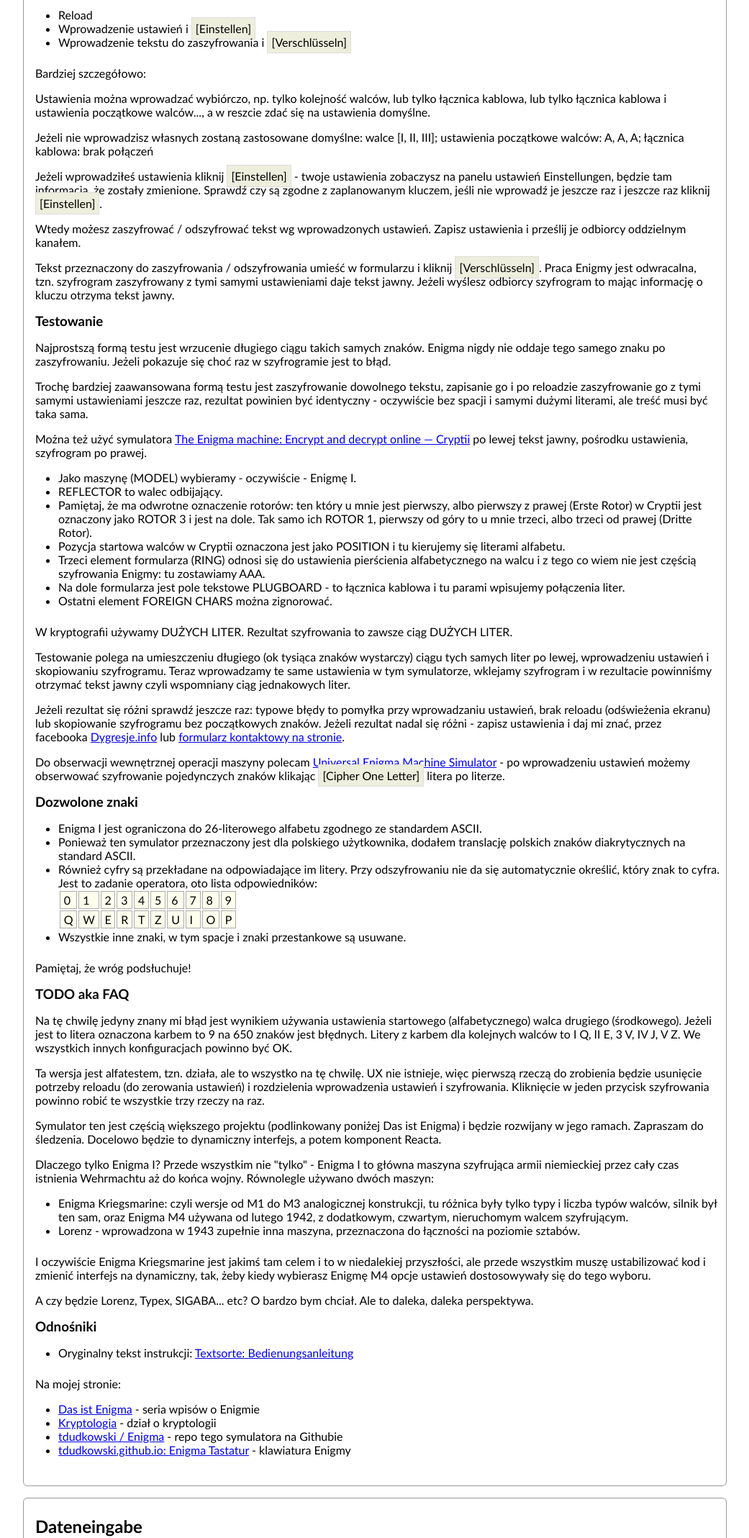
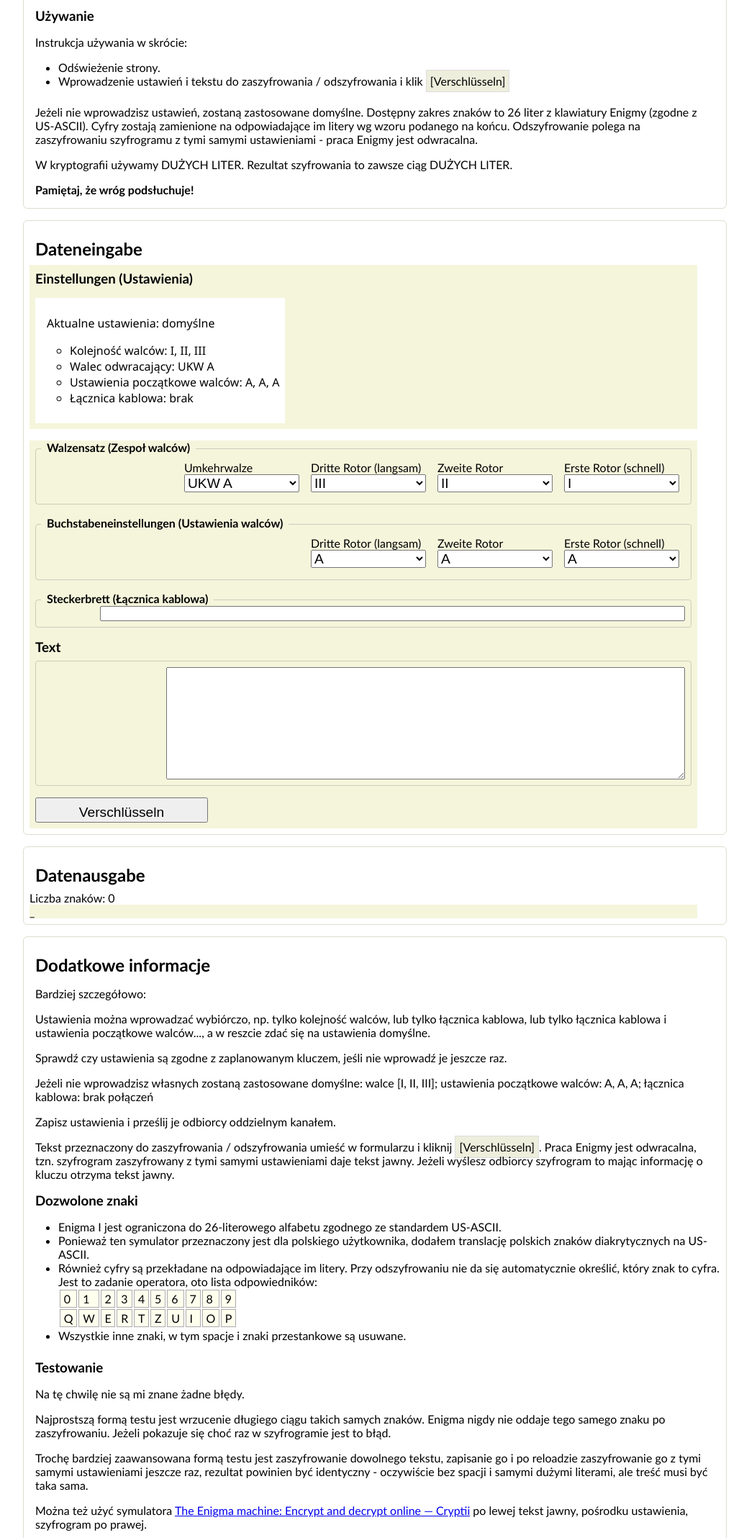
Before and after one commit to tdudkowski/Enigma, a plain HTML site: page index.html in a window 1280 px wide. Shown: the part 663-2800 px from the top of the page at 72% size, without its empty margins (119-1160 px from the left). Drawn offline with Linux system fonts and the light colour scheme.

Commit message:
seems FINAL

```diff
--- a/index.html
+++ b/index.html
@@ -1,11 +1,11 @@
 <!DOCTYPE html>
-<html lang="pl">
+<html lang="en">
 
 <head>
     <meta charset="UTF-8">
     <meta name="viewport" content="width=device-width, initial-scale=1.0">
-    <title>Enigma</title>
-    <script src="index.js" defer></script>
+    <title>Enigma Final</title>
+    <script src="final2.js" defer></script>
     <style>
         body {
             font-family: 'Gill Sans', 'Gill Sans MT', Calibri, 'Trebuchet MS', sans-serif
@@ -20,7 +20,7 @@
         }
 
         div.section {
-            border: 1px solid #999;
+            border: 1px solid #ddc;
             border-radius: 6px;
             padding: .5rem;
             margin: .5rem;
@@ -57,7 +57,7 @@
         }
 
         select {
-            width: 11rem;
+            width: 10rem;
             font-size: 1.2rem;
         }
 
@@ -75,7 +75,7 @@
         }
 
         .setting-field {
-            border: 1px solid #aa9;
+            border: 1px solid #ccb;
             border-radius: 4px;
             padding: .5rem;
             margin: .5rem;
@@ -136,12 +136,16 @@
         <h3>Beachte die Gebrauchsanleitung für die Chiffriermaschine</h3>
 
         <p>Rekonstrukcja niemieckiej maszyny szyfrującej Enigma I (podstawowa maszyna szyfrująca armii niemieckiej w
-            latach 1930-45). Rekonstrukcja składa się z trzech części:</p>
+            latach 1930-45). Jest to część obszerniejszego projektu <a href="">Das ist Enigma</a>, który łączy aspekty
+            historyczne i programistyczne kryptologii wojennej pierwszej połowy XX wieku.</p>
+
+        <p>Rekonstrukcja składa się z trzech części:</p>
 
         <ul>
-            <li>Instrukcji (niem. Zur Beachtung!), którą teraz czytasz</li>
-            <li>Wejścia danych (niem. Dateneingabe) z panelem ustawień - pośrodku</li>
-            <li>Wyjścia danych (niem. Datenausgabe) - na dole strony</li>
+            <li>Podstawowej instrukcji (niem. Zur Beachtung!), którą teraz czytasz.</li>
+            <li>Wejścia danych (niem. Dateneingabe) z panelem ustawień.</li>
+            <li>Wyjścia danych (niem. Datenausgabe).</li>
+            <li>Reszty informacji, całkiem na końcu, gdzie nikt nie zajrzy.</li>
         </ul>
 
         <h3>Ustawienia (niem. Einstellungen)</h3>
@@ -166,170 +170,22 @@
         <p>Instrukcja używania w skrócie:</p>
 
         <ul>
-            <li>Reload</li>
-            <li>Wprowadzenie ustawień i <span class="buttonName">[Einstellen]</span></li>
-            <li>Wprowadzenie tekstu do zaszyfrowania i <span class="buttonName">[Verschlüsseln]</span></li>
+            <li>Odświeżenie strony.</li>
+            <li>Wprowadzenie ustawień i tekstu do zaszyfrowania / odszyfrowania i klik <span
+                    class="buttonName">[Verschlüsseln]</span>
+            </li>
         </ul>
 
-        <p>Bardziej szczegółowo:</p>
-
-        <p>Ustawienia można wprowadzać wybiórczo, np. tylko kolejność walców, lub tylko łącznica kablowa, lub tylko
-            łącznica kablowa i ustawienia początkowe walców..., a w reszcie zdać się na ustawienia domyślne.</p>
-
-        <p>Jeżeli nie wprowadzisz własnych zostaną zastosowane domyślne: walce [I, II, III]; ustawienia początkowe
-            walców: A, A, A; łącznica kablowa: brak połączeń</p>
-
-        <p>Jeżeli wprowadziłeś ustawienia kliknij <span class="buttonName">[Einstellen]</span> - twoje ustawienia
-            zobaczysz na panelu ustawień
-            Einstellungen, będzie tam informacja, że zostały zmienione. Sprawdź czy są zgodne z zaplanowanym kluczem,
-            jeśli nie wprowadź je jeszcze raz i jeszcze raz kliknij <span class="buttonName">[Einstellen]</span>.</p>
-
-        <p>Wtedy możesz zaszyfrować / odszyfrować tekst wg wprowadzonych ustawień. Zapisz ustawienia i prześlij je
-            odbiorcy oddzielnym kanałem.</p>
-
-        <p>Tekst przeznaczony do zaszyfrowania / odszyfrowania umieść w formularzu i kliknij <span
-                class="buttonName">[Verschlüsseln]</span>. Praca
-            Enigmy jest odwracalna, tzn. szyfrogram zaszyfrowany z tymi samymi ustawieniami daje tekst jawny. Jeżeli
-            wyślesz odbiorcy szyfrogram to mając informację o kluczu otrzyma tekst jawny.</p>
-
-        <h3>Testowanie</h3>
-
-        <p>Najprostszą formą testu jest wrzucenie długiego ciągu takich samych znaków. Enigma nigdy nie oddaje tego
-            samego znaku po zaszyfrowaniu. Jeżeli pokazuje się choć raz w szyfrogramie jest to błąd.</p>
-
-        <p>Trochę bardziej zaawansowana formą testu jest zaszyfrowanie dowolnego tekstu, zapisanie go i po reloadzie
-            zaszyfrowanie go z tymi samymi ustawieniami jeszcze raz, rezultat powinien być identyczny - oczywiście bez
-            spacji i samymi dużymi literami, ale treść musi być taka sama.</p>
-
-        <p>Można też użyć symulatora <a href="https://cryptii.com/pipes/enigma-machine">The Enigma machine:
-                Encrypt and decrypt online — Cryptii</a> po lewej tekst jawny, pośrodku ustawienia, szyfrogram po
-            prawej.</p>
-
-        <ul>
-            <li>Jako maszynę (MODEL) wybieramy - oczywiście - Enigmę I.</li>
-            <li>REFLECTOR to walec odbijający.</li>
-            <li>Pamiętaj, że ma odwrotne oznaczenie rotorów: ten który u mnie jest pierwszy, albo pierwszy z prawej
-                (Erste Rotor) w Cryptii jest oznaczony jako ROTOR 3 i jest na dole. Tak samo ich ROTOR 1, pierwszy od
-                góry to u mnie trzeci, albo trzeci od prawej (Dritte Rotor).</li>
-            <li>Pozycja startowa walców w Cryptii oznaczona jest jako POSITION i tu kierujemy się literami alfabetu.
-            </li>
-            <li>Trzeci element formularza (RING) odnosi się do ustawienia pierścienia alfabetycznego na walcu i z tego
-                co wiem nie jest częścią szyfrowania Enigmy: tu zostawiamy AAA.</li>
-            <li>Na dole formularza jest pole tekstowe PLUGBOARD - to łącznica kablowa i tu parami wpisujemy połączenia
-                liter.</li>
-            <li>Ostatni element FOREIGN CHARS można zignorować.</li>
-        </ul>
+        <p>Jeżeli nie wprowadzisz ustawień, zostaną zastosowane domyślne. Dostępny zakres znaków to 26 liter z
+            klawiatury Enigmy (zgodne z US-ASCII). Cyfry zostają zamienione na odpowiadające im litery wg wzoru podanego
+            na końcu. Odszyfrowanie polega na zaszyfrowaniu szyfrogramu z tymi samymi ustawieniami - praca Enigmy jest
+            odwracalna.</p>
 
         <p>W kryptografii używamy DUŻYCH LITER. Rezultat szyfrowania to zawsze ciąg DUŻYCH LITER.</p>
 
-        <p>Testowanie polega na umieszczeniu długiego (ok tysiąca znaków wystarczy) ciągu tych samych liter po lewej,
-            wprowadzeniu ustawień i skopiowaniu szyfrogramu. Teraz wprowadzamy te same ustawienia w tym symulatorze,
-            wklejamy szyfrogram i w rezultacie powinniśmy otrzymać tekst jawny czyli wspomniany ciąg jednakowych liter.
-        </p>
-
-        <p>Jeżeli rezultat się różni sprawdź jeszcze raz: typowe błędy to pomyłka przy wprowadzaniu ustawień, brak
-            reloadu (odświeżenia ekranu) lub skopiowanie szyfrogramu bez początkowych znaków. Jeżeli rezultat nadal się
-            różni - zapisz ustawienia i daj mi znać, przez facebooka <a
-                href="https://www.facebook.com/dygresje.info">Dygresje.info</a> lub <a
-                href="https://dygresje.info/kontakt">formularz kontaktowy na stronie</a>.</p>
-
-        <p>Do obserwacji wewnętrznej operacji maszyny polecam <a
-                href="https://summersidemakerspace.ca/projects/enigma-machine/">Universal Enigma Machine Simulator</a> -
-            po wprowadzeniu ustawień możemy obserwować szyfrowanie pojedynczych znaków klikając <span
-                class="buttonName">[Cipher One Letter]</span>
-            litera po literze.</p>
-
-        <h3>Dozwolone znaki</h3>
-
-        <ul>
-            <li>Enigma I jest ograniczona do 26-literowego alfabetu zgodnego ze standardem ASCII.</li>
-            <li>Ponieważ ten symulator przeznaczony jest dla polskiego użytkownika, dodałem translację polskich znaków
-                diakrytycznych na standard ASCII.</li>
-            <li>Również cyfry są przekładane na odpowiadające im litery. Przy odszyfrowaniu nie da się automatycznie
-                określić, który znak to cyfra. Jest to zadanie operatora, oto lista odpowiedników:
-                <table>
-                    <tr>
-                        <td>0</td>
-                        <td>1</td>
-                        <td>2</td>
-                        <td>3</td>
-                        <td>4</td>
-                        <td>5</td>
-                        <td>6</td>
-                        <td>7</td>
-                        <td>8</td>
-                        <td>9</td>
-                    </tr>
-                    <tr>
-                        <td>Q</td>
-                        <td>W</td>
-                        <td>E</td>
-                        <td>R</td>
-                        <td>T</td>
-                        <td>Z</td>
-                        <td>U</td>
-                        <td>I</td>
-                        <td>O</td>
-                        <td>P</td>
-                    </tr>
-                </table>
-            </li>
-            <li>Wszystkie inne znaki, w tym spacje i znaki przestankowe są usuwane.</li>
-        </ul>
-
-        <p>Pamiętaj, że wróg podsłuchuje!</p>
-
-        <h3>TODO aka FAQ</h3>
-
-        <p>Na tę chwilę jedyny znany mi błąd jest wynikiem używania ustawienia startowego (alfabetycznego) walca drugiego (środkowego).
-            Jeżeli jest to litera oznaczona karbem to 9 na 650 znaków jest błędnych. Litery z karbem dla kolejnych walców to I Q, II E, 3 V, IV J, V Z.
-        We wszystkich innych konfiguracjach powinno być OK.</p>
-
-        <p>Ta wersja jest alfatestem, tzn. działa, ale to wszystko na tę chwilę. UX nie istnieje, więc pierwszą rzeczą
-            do zrobienia będzie usunięcie potrzeby reloadu (do zerowania ustawień) i rozdzielenia wprowadzenia ustawień
-            i szyfrowania. Kliknięcie w jeden przycisk szyfrowania powinno robić te wszystkie trzy rzeczy na raz.</p>
-
-        <p>Symulator ten jest częścią większego projektu (podlinkowany poniżej Das ist Enigma) i będzie rozwijany w jego
-            ramach. Zapraszam do śledzenia. Docelowo będzie to dynamiczny interfejs, a potem komponent Reacta.</p>
-
-        <p>Dlaczego tylko Enigma I? Przede wszystkim nie "tylko" - Enigma I to główna maszyna szyfrująca armii
-            niemieckiej przez cały czas istnienia Wehrmachtu aż do końca wojny. Równolegle używano dwóch maszyn:</p>
-
-        <ul>
-            <li>Enigma Kriegsmarine: czyli wersje od M1 do M3 analogicznej konstrukcji, tu różnica były tylko typy i
-                liczba typów walców, silnik był ten sam, oraz Enigma M4 używana od lutego 1942, z dodatkowym, czwartym,
-                nieruchomym walcem szyfrującym.</li>
-            <li>Lorenz - wprowadzona w 1943 zupełnie inna maszyna, przeznaczona do łączności na poziomie sztabów.</li>
-        </ul>
-
-        <p>I oczywiście Enigma Kriegsmarine jest jakimś tam celem i to w niedalekiej przyszłości, ale przede wszystkim
-            muszę ustabilizować kod i zmienić interfejs na dynamiczny, tak, żeby kiedy wybierasz Enigmę M4 opcje
-            ustawień dostosowywały się do tego wyboru.</p>
-
-        <p>A czy będzie Lorenz, Typex, SIGABA... etc? O bardzo bym chciał. Ale to daleka, daleka perspektywa.</p>
-
-        <h3>Odnośniki</h3>
-
-        <ul>
-            <li>Oryginalny tekst instrukcji: <a
-                    href="https://wolfgang-naeser-marburg.lima-city.de/htm/enigma.htm">Textsorte:
-                    Bedienungsanleitung</a></li>
-        </ul>
-
-        <p>Na mojej stronie:</p>
-
-        <ul>
-            <li><a href="https://dygresje.info/blog/enigma">Das ist Enigma</a> - seria wpisów o Enigmie</li>
-            <li><a href="https://dygresje.info/it/kryptologia">Kryptologia</a> - dział o kryptologii</li>
-            <li><a href="https://github.com/tdudkowski/Enigma">tdudkowski / Enigma</a> - repo tego symulatora na
-                Githubie</li>
-            <li><a href="https://tdudkowski.github.io/Enigma/index-tastatur.html">tdudkowski.github.io: Enigma
-                    Tastatur</a> - klawiatura Enigmy</li>
-        </ul>
-
-        <p></p>
+        <p><strong>Pamiętaj, że wróg podsłuchuje!</strong></p>
     </div>
-     <div class="section">
+    <div class="section">
         <h2>Dateneingabe</h2>
         <div class="settingsPanel">
             <h3>Einstellungen (Ustawienia)</h3>
@@ -479,13 +335,15 @@
                 <section class="setting-field">
                     <input id="steckerbrett">
                 </section>
-                <button id="buttonSettings">Einstellen</button>
+                <!-- <button id="buttonSettings">Einstellen</button>
             </form>
         </div>
         <div>
-            <form class="formInput">
-                <h3>Formular</h3>
-                <textarea id="input" cols="50" rows="10"></textarea><br />
+            <form class="formInput"> -->
+                <h3>Text</h3>
+                <section class="setting-field">
+                    <textarea id="input" cols="50" rows="10"></textarea>
+                </section>
                 <button id="button">Verschlüsseln</button>
             </form>
         </div>
@@ -495,7 +353,156 @@
         <div>Liczba znaków: <span id="counter">0</span></div>
         <div id="output">_</div>
     </div>
-    <hr />
+    <div class="section">
+
+        <h2>Dodatkowe informacje</h2>
+
+        <p>Bardziej szczegółowo:</p>
+
+        <p>Ustawienia można wprowadzać wybiórczo, np. tylko kolejność walców, lub tylko łącznica kablowa, lub tylko
+            łącznica kablowa i ustawienia początkowe walców..., a w reszcie zdać się na ustawienia domyślne.</p>
+
+        <p>Sprawdź czy ustawienia są zgodne z zaplanowanym kluczem, jeśli nie wprowadź je jeszcze raz.</p>
+
+        <p>Jeżeli nie wprowadzisz własnych zostaną zastosowane domyślne: walce [I, II, III]; ustawienia początkowe
+            walców: A, A, A; łącznica kablowa: brak połączeń</p>
+
+        <p>Zapisz ustawienia i prześlij je odbiorcy oddzielnym kanałem.</p>
+
+        <p>Tekst przeznaczony do zaszyfrowania / odszyfrowania umieść w formularzu i kliknij <span
+                class="buttonName">[Verschlüsseln]</span>. Praca Enigmy jest odwracalna, tzn. szyfrogram zaszyfrowany z
+            tymi samymi ustawieniami daje tekst jawny. Jeżeli wyślesz odbiorcy szyfrogram to mając informację o kluczu
+            otrzyma tekst jawny.</p>
+
+        <h3>Dozwolone znaki</h3>
+
+        <ul>
+            <li>Enigma I jest ograniczona do 26-literowego alfabetu zgodnego ze standardem US-ASCII.</li>
+            <li>Ponieważ ten symulator przeznaczony jest dla polskiego użytkownika, dodałem translację polskich znaków
+                diakrytycznych na US-ASCII.</li>
+            <li>Również cyfry są przekładane na odpowiadające im litery. Przy odszyfrowaniu nie da się automatycznie
+                określić, który znak to cyfra. Jest to zadanie operatora, oto lista odpowiedników:
+                <table>
+                    <tr>
+                        <td>0</td>
+                        <td>1</td>
+                        <td>2</td>
+                        <td>3</td>
+                        <td>4</td>
+                        <td>5</td>
+                        <td>6</td>
+                        <td>7</td>
+                        <td>8</td>
+                        <td>9</td>
+                    </tr>
+                    <tr>
+                        <td>Q</td>
+                        <td>W</td>
+                        <td>E</td>
+                        <td>R</td>
+                        <td>T</td>
+                        <td>Z</td>
+                        <td>U</td>
+                        <td>I</td>
+                        <td>O</td>
+                        <td>P</td>
+                    </tr>
+                </table>
+            </li>
+            <li>Wszystkie inne znaki, w tym spacje i znaki przestankowe są usuwane.</li>
+        </ul>
+
+        <h3>Testowanie</h3>
+
+        <p>Na tę chwilę nie są mi znane żadne błędy.</p>
+
+        <p>Najprostszą formą testu jest wrzucenie długiego ciągu takich samych znaków. Enigma nigdy nie oddaje tego
+            samego znaku po zaszyfrowaniu. Jeżeli pokazuje się choć raz w szyfrogramie jest to błąd.</p>
+
+        <p>Trochę bardziej zaawansowana formą testu jest zaszyfrowanie dowolnego tekstu, zapisanie go i po reloadzie
+            zaszyfrowanie go z tymi samymi ustawieniami jeszcze raz, rezultat powinien być identyczny - oczywiście bez
+            spacji i samymi dużymi literami, ale treść musi być taka sama.</p>
+
+        <p>Można też użyć symulatora <a href="https://cryptii.com/pipes/enigma-machine">The Enigma machine:
+                Encrypt and decrypt online — Cryptii</a> po lewej tekst jawny, pośrodku ustawienia, szyfrogram po
+            prawej.</p>
+
+        <ul>
+            <li>Jako maszynę (MODEL) wybieramy - oczywiście - Enigmę I.</li>
+            <li>REFLECTOR to walec odbijający.</li>
+            <li>Pamiętaj, że ma odwrotne oznaczenie rotorów: ten który u mnie jest pierwszy, albo pierwszy z prawej
+                (Erste Rotor) w Cryptii jest oznaczony jako ROTOR 3 i jest na dole. Tak samo ich ROTOR 1, pierwszy od
+                góry to u mnie trzeci, albo trzeci od prawej (Dritte Rotor).</li>
+            <li>Pozycja startowa walców w Cryptii oznaczona jest jako POSITION i tu kierujemy się literami alfabetu.
+            </li>
+            <li>Trzeci element formularza (RING) odnosi się do ustawienia pierścienia alfabetycznego na walcu i z tego
+                co wiem nie jest częścią szyfrowania Enigmy: tu zostawiamy AAA.</li>
+            <li>Na dole formularza jest pole tekstowe PLUGBOARD - to łącznica kablowa i tu parami wpisujemy połączenia
+                liter.</li>
+            <li>Ostatni element FOREIGN CHARS można zignorować.</li>
+        </ul>
+
+        <p>Testowanie polega na umieszczeniu długiego (ok tysiąca znaków wystarczy) ciągu tych samych liter po lewej,
+            wprowadzeniu ustawień i skopiowaniu szyfrogramu. Teraz wprowadzamy te same ustawienia w tym symulatorze,
+            wklejamy szyfrogram i w rezultacie powinniśmy otrzymać tekst jawny czyli wspomniany ciąg jednakowych liter.
+        </p>
+
+        <p>Jeżeli rezultat się różni sprawdź jeszcze raz: typowe błędy to pomyłka przy wprowadzaniu ustawień, brak
+            reloadu (odświeżenia ekranu) lub skopiowanie szyfrogramu bez początkowych znaków. Jeżeli rezultat nadal się
+            różni - zapisz ustawienia i daj mi znać, przez facebooka <a
+                href="https://www.facebook.com/dygresje.info">Dygresje.info</a> lub <a
+                href="https://dygresje.info/kontakt">formularz kontaktowy na stronie</a>.</p>
+
+        <p>Do obserwacji wewnętrznej operacji maszyny polecam <a
+                href="https://summersidemakerspace.ca/projects/enigma-machine/">Universal Enigma Machine Simulator</a> -
+            po wprowadzeniu ustawień możemy obserwować szyfrowanie pojedynczych znaków klikając <span
+                class="buttonName">[Cipher One Letter]</span>
+            litera po literze.</p>
+
+        <h3>TODO aka FAQ</h3>
+
+        <p>Ta wersja jest betatestem, tzn. działa, ale to wszystko na tę chwilę. UX jest do poprawy.</p>
+
+        <p>Symulator ten jest częścią większego projektu (podlinkowany poniżej Das ist Enigma) i będzie rozwijany w jego
+            ramach. Zapraszam do śledzenia. Docelowo będzie to dynamiczny interfejs, a potem komponent Reacta.</p>
+
+        <p>Dlaczego tylko Enigma I? Przede wszystkim nie "tylko" - Enigma I to główna maszyna szyfrująca armii
+            niemieckiej przez cały czas istnienia Wehrmachtu aż do końca wojny. Równolegle używano dwóch innych maszyn:
+        </p>
+
+        <ul>
+            <li>Enigma Kriegsmarine: czyli wersje od M1 do M3 analogicznej konstrukcji, tu różnica były tylko typy i
+                liczba typów walców, silnik był ten sam, oraz Enigma M4 używana od lutego 1942, z dodatkowym, czwartym,
+                nieruchomym walcem szyfrującym.</li>
+            <li>Lorenz - wprowadzona w 1943 zupełnie inna maszyna, przeznaczona do łączności na poziomie sztabów.</li>
+        </ul>
+
+        <p>I oczywiście Enigma Kriegsmarine jest jakimś tam celem i to w niedalekiej przyszłości, ale przede wszystkim
+            muszę ustabilizować kod i zmienić interfejs na dynamiczny, tak, żeby kiedy wybierasz Enigmę M4 opcje
+            ustawień dostosowywały się do tego wyboru.</p>
+
+        <p>A czy będzie Lorenz, Typex, SIGABA... etc? O bardzo bym chciał. Ale to daleka, daleka perspektywa.</p>
+
+        <h3>Odnośniki</h3>
+
+        <ul>
+            <li>Oryginalny tekst instrukcji: <a
+                    href="https://wolfgang-naeser-marburg.lima-city.de/htm/enigma.htm">Textsorte:
+                    Bedienungsanleitung</a></li>
+        </ul>
+
+        <p>Na mojej stronie:</p>
+
+        <ul>
+            <li><a href="https://dygresje.info/blog/enigma">Das ist Enigma</a> - seria wpisów o Enigmie</li>
+            <li><a href="https://dygresje.info/it/kryptologia">Kryptologia</a> - dział o kryptologii</li>
+            <li><a href="https://github.com/tdudkowski/Enigma">tdudkowski / Enigma</a> - repo tego symulatora na
+                Githubie</li>
+            <li><a href="https://tdudkowski.github.io/Enigma/index-tastatur.html">tdudkowski.github.io: Enigma
+                    Tastatur</a> - klawiatura Enigmy</li>
+        </ul>
+
+    </div>
 </body>
 
 </html>
```
